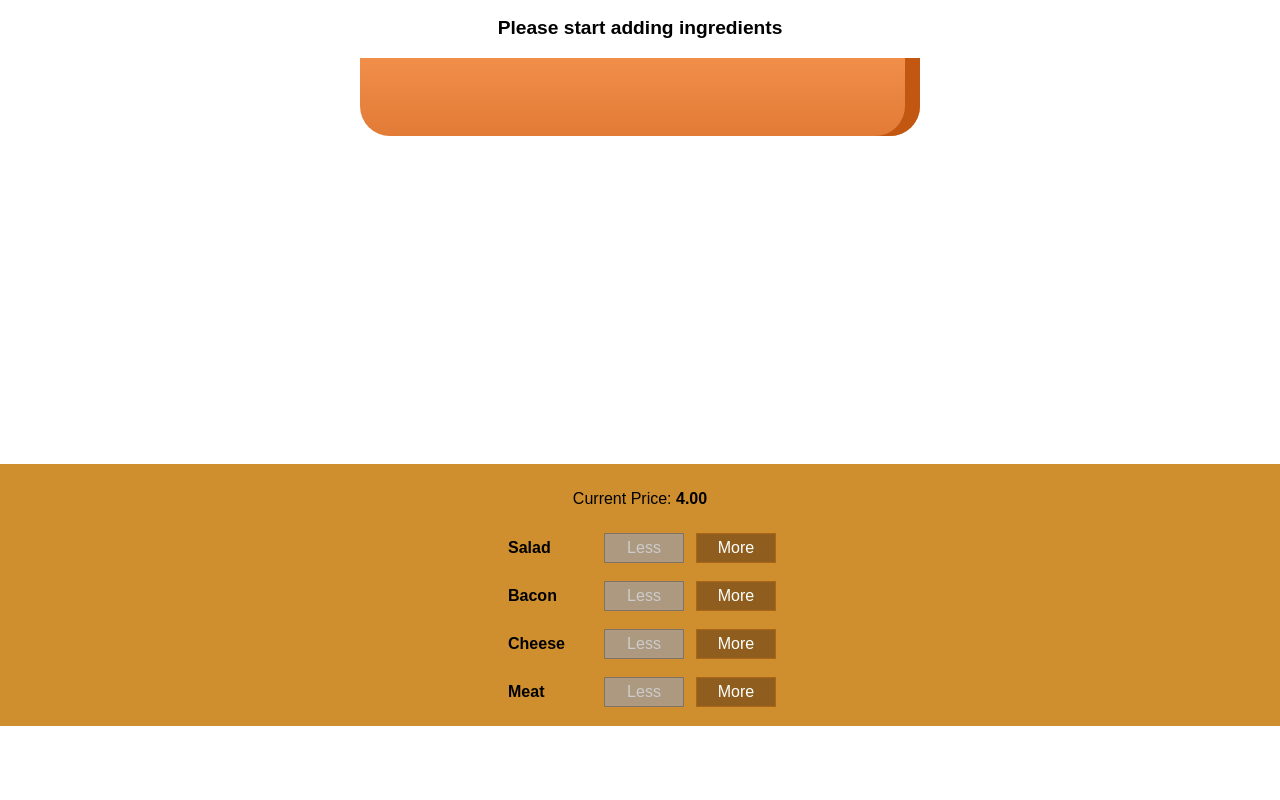
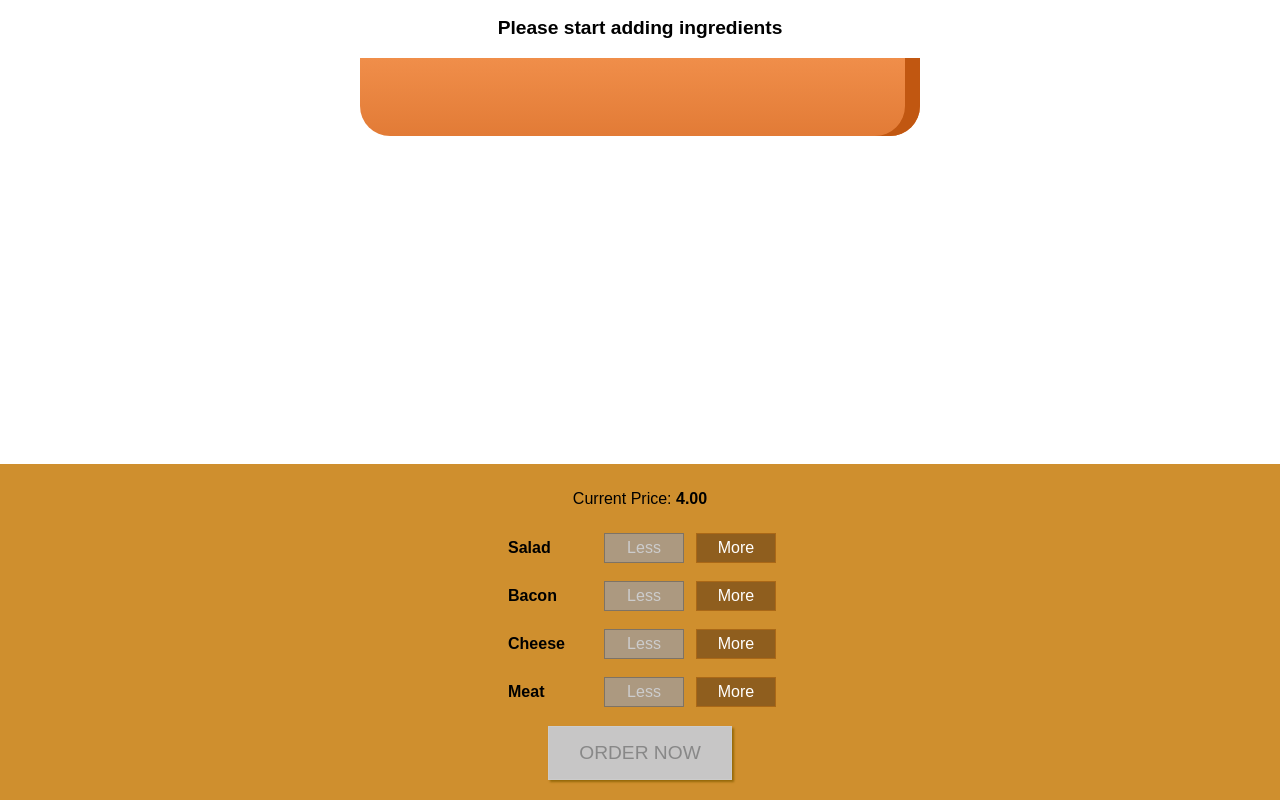
Before and after one commit to sujithsavithryma/burger-builder-react-class-based, a React (Create React App) app: page / in a window 1280 px wide. Shown: the part 212-1012 px from the top of the page. Before the commit the page ends 938 px from the top, so only its background shows below. Built offline with nearby package versions, Linux system fonts and the light colour scheme; a web font is replaced by a local one.

Commit message:
Order Now button added

```diff
--- a/src/components/Burger/BuildControls/BuildControls.js
+++ b/src/components/Burger/BuildControls/BuildControls.js
@@ -21,6 +21,9 @@
                     moreClick={() => props.ingredientAdded(ctrl.type)}
                     lessClick={() => props.ingredientRemoved(ctrl.type)} />
             ))}
+            <button
+                className={classes.OrderButton}
+                disabled={!props.purchasable}>ORDER NOW</button>
         </div>
     );
 }
--- a/src/components/Burger/BuildControls/BuildControls.module.css
+++ b/src/components/Burger/BuildControls/BuildControls.module.css
@@ -8,3 +8,45 @@
     margin: auto;
     padding: 10px 0;
 }
+
+.OrderButton {
+    background-color: #DAD735;
+    outline: none;
+    cursor: pointer;
+    border: 1px solid #966909;
+    color: #966909;
+    font-family: inherit;
+    font-size: 1.2em;
+    padding: 15px 30px;
+    box-shadow: 2px 2px 2px #966909;
+    margin: 10px 0;
+}
+
+.OrderButton:hover, .OrderButton:active {
+    background-color: #A0DB41;
+    border: 1px solid #966909;
+    color: #966909;
+}
+
+.OrderButton:disabled {
+    background-color: #C7C6C6;
+    cursor: not-allowed;
+    border: 1px solid #ccc;
+    color: #888888;
+}
+
+.OrderButton:not(:disabled) {
+    animation: enable 0.3s linear;
+}
+
+@keyframes enable {
+    0% {
+        transform: scale(1);
+    }
+    60% {
+        transform: scale(1.1);
+    }
+    100% {
+        transform: scale(1);
+    }
+}
--- a/src/containers/BurgerBuilder/BurgerBuilder.js
+++ b/src/containers/BurgerBuilder/BurgerBuilder.js
@@ -19,7 +19,9 @@
             meat: 0,
             salad: 0
         },
-        totalPrice: 4
+        totalPrice: 4,
+        purchasable: false,
+        purchased: false
     };
 
     addIngredientHandler = (type) => {
@@ -33,7 +35,7 @@
             ingredients: ingredients,
             totalPrice: newPrice
         });
-
+        this.updatePurchaseState(ingredients);
     }
 
     removeIngredientHandler = (type) => {
@@ -50,6 +52,18 @@
             ingredients: ingredients,
             totalPrice: newPrice
         });
+        this.updatePurchaseState(ingredients);
+    }
+
+    updatePurchaseState(ingredients) {
+        const sum = Object.keys(ingredients)
+            .map(ingKey => {
+                return ingredients[ingKey];
+            })
+            .reduce((sum, el) => {
+                return sum + el;
+            }, 0);
+        this.setState({purchasable: sum > 0});
     }
 
     render() {
@@ -67,6 +81,7 @@
                 <BuildControls
                     disableInfo={disableInfo}
                     totalPrice={this.state.totalPrice}
+                    purchasable={this.state.purchasable}
                     ingredientAdded={this.addIngredientHandler}
                     ingredientRemoved={this.removeIngredientHandler} />
             </Auxillary>
```
